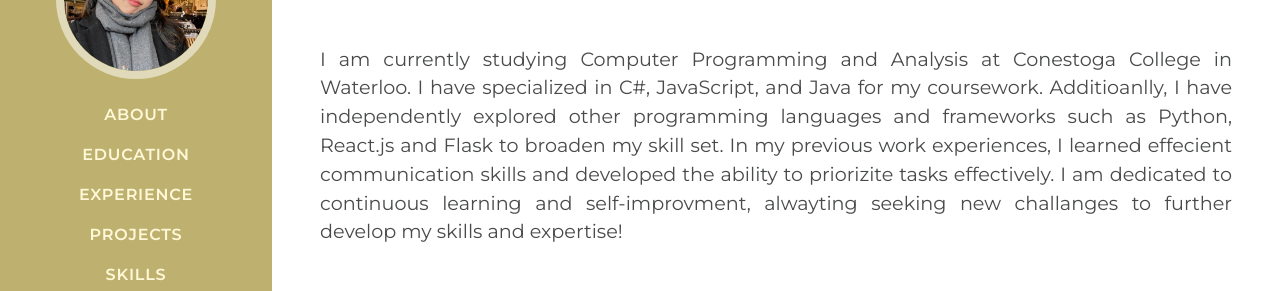
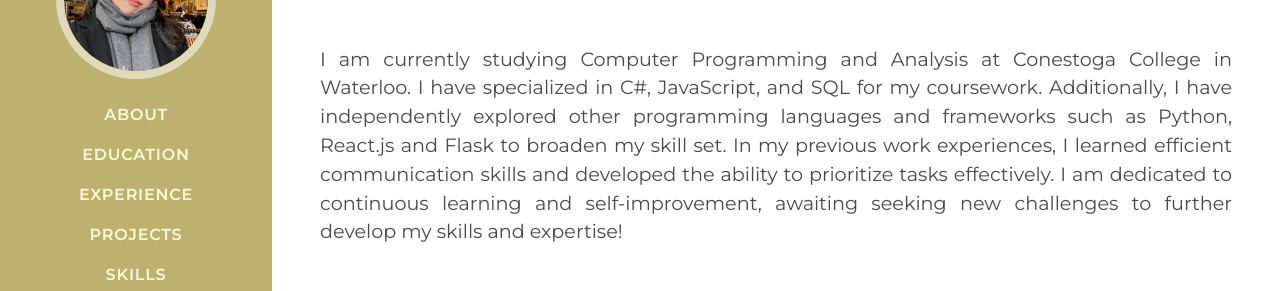
Before and after one commit to Ko-dany/DahyunKo.github.io, a website: page index.html in a window 1280 px wide. Shown: the part 277-568 px from the top of the page. Drawn offline with nearby package versions, Linux system fonts and the light colour scheme.

Commit message:
Update typo in the about section

```diff
--- a/index.html
+++ b/index.html
@@ -106,13 +106,13 @@
           <p class="resume-section-description lead mb-5">
             I am currently studying Computer Programming and Analysis at
             Conestoga College in Waterloo. I have specialized in C#, JavaScript,
-            and Java for my coursework. Additioanlly, I have independently
+            and SQL for my coursework. Additionally, I have independently
             explored other programming languages and frameworks such as Python,
             React.js and Flask to broaden my skill set. In my previous work
-            experiences, I learned effecient communication skills and developed
-            the ability to priorizite tasks effectively. I am dedicated to
-            continuous learning and self-improvment, alwayting seeking new
-            challanges to further develop my skills and expertise!
+            experiences, I learned efficient communication skills and developed
+            the ability to prioritize tasks effectively. I am dedicated to
+            continuous learning and self-improvement, awaiting seeking new
+            challenges to further develop my skills and expertise!
           </p>
           <div class="social-icons">
             <a
```
